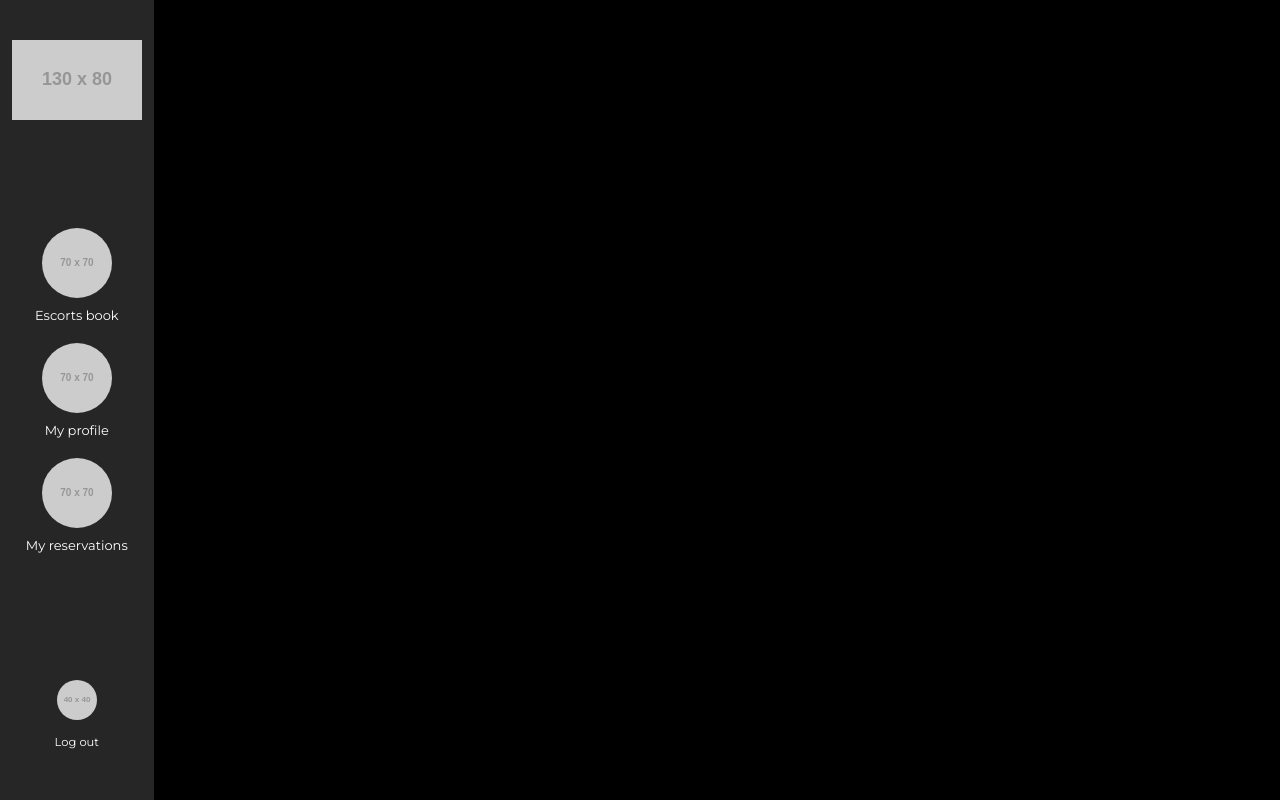
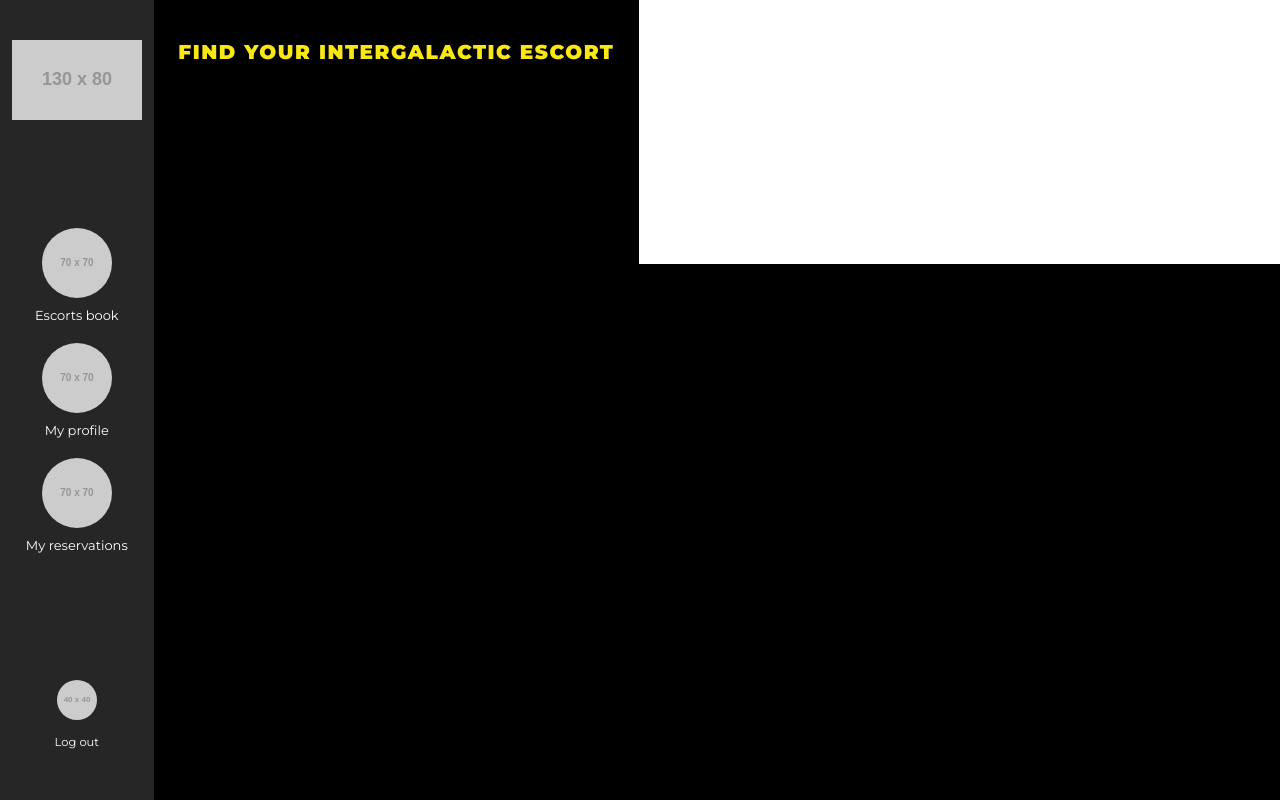
Before and after one commit to Hackathon-StarLove/Star-Love, a React (Create React App) app: page / in a window 1280 px wide. Built offline with nearby package versions, Linux system fonts and the light colour scheme.

Commit message:
styles for Escor and EscortContainer component

```diff
--- a/src/components/EscortContainer.js
+++ b/src/components/EscortContainer.js
@@ -1,9 +1,14 @@
 import React, { Component } from 'react'
 import Escort from './Escort.js'
+import './css/escort.css'
 
 const EscortContainer = (props) => {
     return <div className="container">
-
+        <h1>Find your intergalactic escort</h1>
+        <Escort />
+        <Escort />
+        <Escort />
+        <Escort />
     </div>
 }
 
--- a/src/components/css/escort.css
+++ b/src/components/css/escort.css
@@ -1,3 +1,24 @@
 .escort-canvas {
     background: #fff;
+    width: 33%;
+    height: 33%;
 }
+
+/* ---- EscortContainer style ---- */
+.container {
+    position: fixed;
+    width: 88vw;
+    height: 100vh;
+    margin-left: 12vw;
+    display: flex;
+}
+
+.container h1 {
+    margin: 4rem auto 2rem;
+    font-size: 2rem;
+    font-weight: 900;
+    text-transform: uppercase;
+    letter-spacing: .15rem;
+    color: #f9e713;
+    width: 100%;
+}
```
